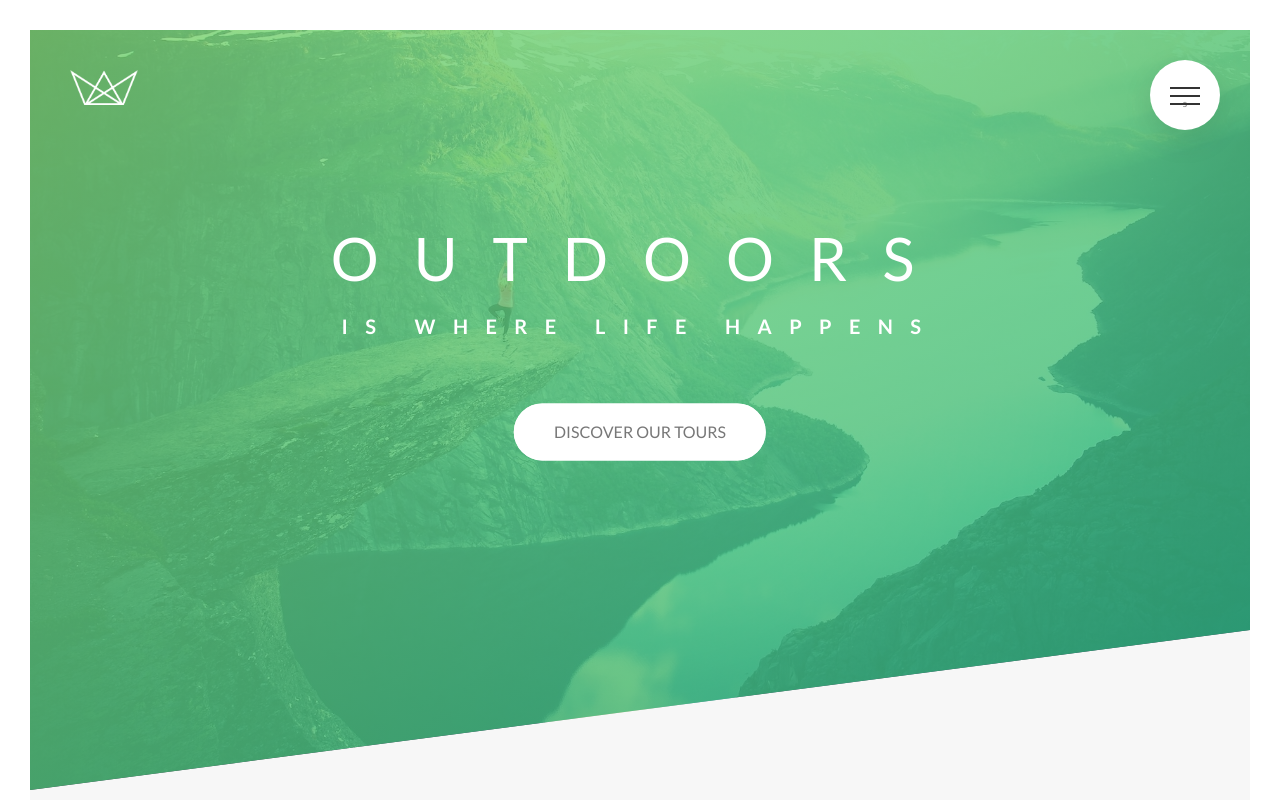
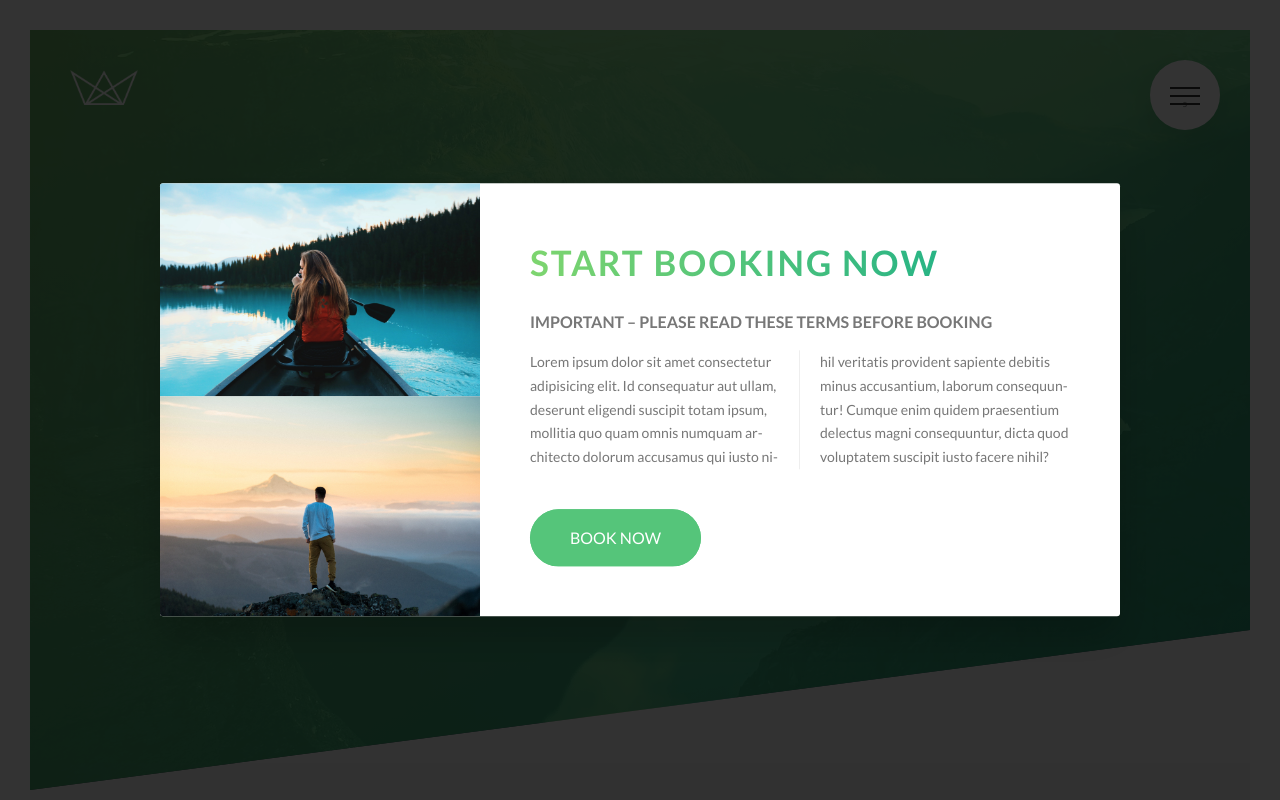
Before and after one commit to rickychhoukdean/advanced-css-practice, a website: page index.html in a window 1280 px wide. Shown: the top 800 px of the page. Drawn offline with Linux system fonts and the light colour scheme.

Commit message:
Create popup component

```diff
--- a/index.html
+++ b/index.html
@@ -17,7 +17,6 @@
       <input type="checkbox" class="navigation__checkbox" id="navi-toggle" />
 
       <label for="navi-toggle" class="navigation__button">
-
         <span class="navigation__icon">
           s
         </span>
@@ -467,6 +466,30 @@
         </div>
       </div>
     </footer>
+
+    <div class="popup">
+      <div class="popup__content">
+        <div class="popup__left">
+          <img src="img/nat-8.jpg" alt="Tour Photo" class="popup__img" />
+          <img src="img/nat-9.jpg" alt="Tour Photo" class="popup__img" />
+        </div>
+        <div class="popup__right">
+          <h2 class="heading-secondary u-margin-bottom-small">Start booking now</h2>
+          <h3 class="heading-tertiary u-margin-bottom-small">
+            Important &ndash; Please read these terms before booking
+          </h3>
+          <p class="popup__text">
+            Lorem ipsum dolor sit amet consectetur adipisicing elit. Id
+            consequatur aut ullam, deserunt eligendi suscipit totam ipsum,
+            mollitia quo quam omnis numquam architecto dolorum accusamus qui
+            iusto nihil veritatis provident sapiente debitis minus accusantium,
+            laborum consequuntur! Cumque enim quidem praesentium delectus magni
+            consequuntur, dicta quod voluptatem suscipit iusto facere nihil?
+          </p>
+          <a href="#" class="btn btn--green">Book now</a>
+        </div>
+      </div>
+    </div>
     <!--
     <section class="grid-test">
       <div class="row">
--- a/sass/abstracts/_mixins.scss
+++ b/sass/abstracts/_mixins.scss
@@ -5,3 +5,10 @@
     clear: both;
   }
 }
+
+@mixin absCenter {
+  position: absolute;
+  top: 50%;
+  left: 50%;
+  transform: translate(-50%, -50%);
+}
--- /dev/null
+++ b/sass/components/_popup.scss
@@ -0,0 +1,51 @@
+.popup {
+  height: 100vh;
+  width: 100%;
+  position: fixed;
+  top: 0;
+  left: 0;
+  background-color: rgba($color-black, 0.8);
+  z-index: 9999;
+
+  &__content {
+    @include absCenter;
+    width: 75%;
+    background-color: $color-white;
+    box-shadow: 0 2rem 4rem rgba($color-black, 0.2);
+    border-radius: 3px;
+    display: table;
+    overflow: hidden;
+  }
+
+  &__left {
+    width: 33.3333333%;
+    display: table-cell;
+  }
+  &__right {
+    width: 66.6666667%;
+    display: table-cell;
+    vertical-align: middle;
+    padding: 3rem 5rem;
+  }
+  &__img {
+    display: block;
+    width: 100%;
+  }
+  &__text {
+    font-size: 1.4rem;
+    margin-bottom: 4rem;
+
+    -moz-column-count: 2;
+    -moz-column-gap: 4rem;
+    -moz-column-rule: 1px solid $color-grey-light-2;
+
+    column-count: 2;
+    column-gap: 4rem;
+    column-rule: 1px solid $color-grey-light-2;
+
+    -moz-hyphens: auto;
+    -ms-hyphens: auto;
+    -webkit-hyphens: auto;
+    hyphens: auto;
+  }
+}
--- a/sass/main.scss
+++ b/sass/main.scss
@@ -17,6 +17,8 @@
     @import "components/bg-video";
     @import "components/form";
     @import "components/footer";
+    @import "components/popup";
+
 
     @import "layout/header";
     @import "layout/grid";
```
Also changed, not shown: css/style.css.
